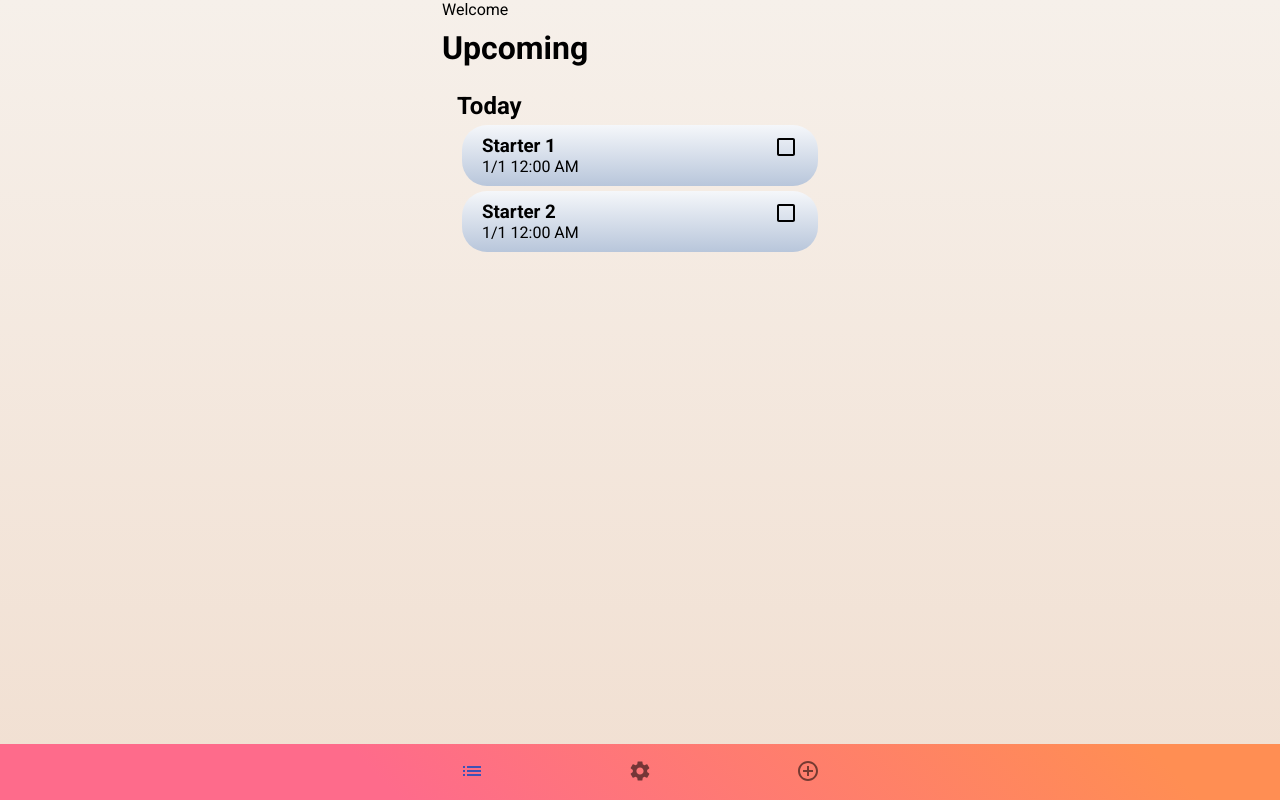
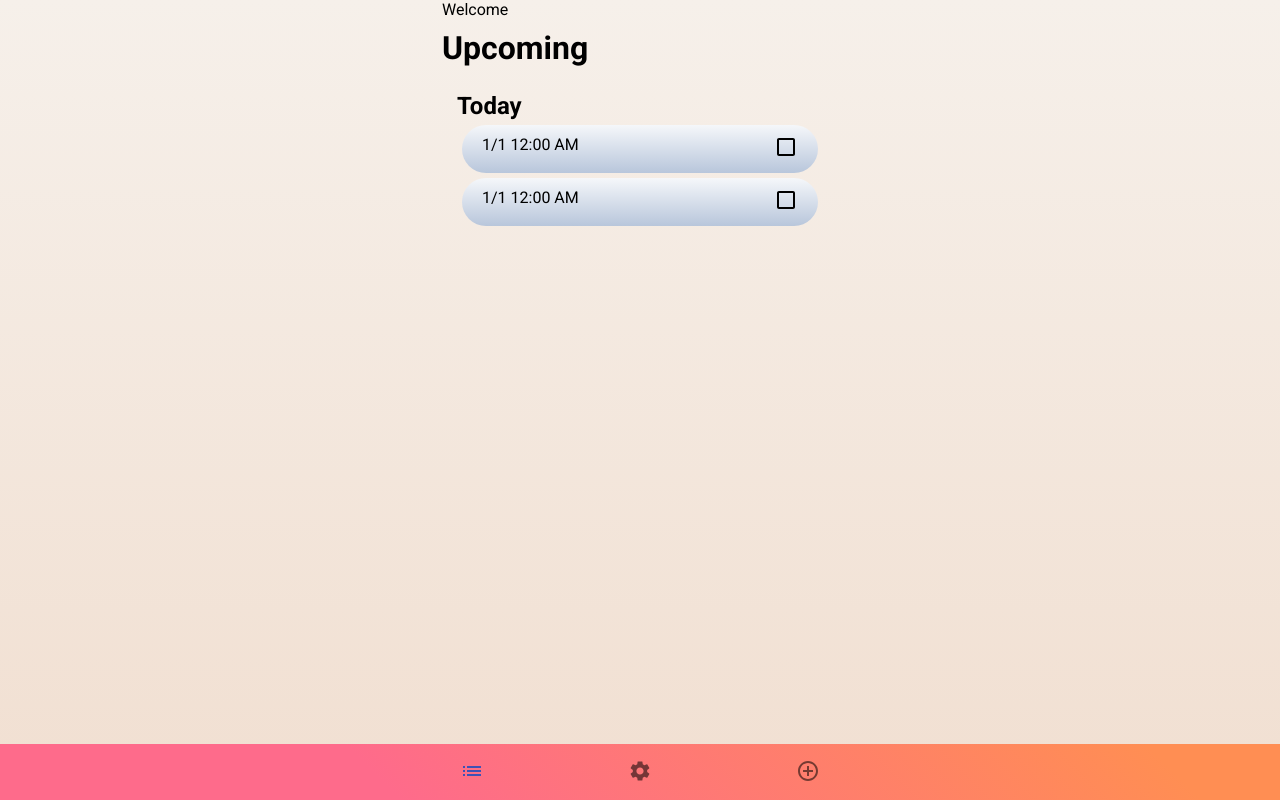
Before and after one commit to indomie858/todolist-react, a React (Create React App) app: page /home in a window 1280 px wide. Built offline with nearby package versions, Linux system fonts and the light colour scheme; no server answers.

Commit message:
we can add tasks now

```diff
--- a/src/components/Pages/Home.js
+++ b/src/components/Pages/Home.js
@@ -48,7 +48,7 @@ const Home = () => {
     [
       {
         id: "FAKE1",
-        text: "Starter 1",
+        text: " ",
         date: "0001-01-01T00:00:00Z",
         parent_id: "mJmia9sdFy6yfb134ygs",
         list: "updated_isolated_list",
@@ -86,7 +86,7 @@ const Home = () => {
         sub_task: false,
         subTasks: [],
         task_owner: "a3a1hWUx5geKB8qeR6fbk5LZZGI2",
-        text: "Starter 2",
+        text: " ",
         willRepeat: false
       }
     ]
@@ -103,6 +103,7 @@ const Home = () => {
       data => data.text().then(
         value => {
           const userData = JSON.parse(value).result;
+          console.log("user:")
           console.log(userData.User)
           setDefaultList(userData.User.default_list)
           setDiscordDefault(userData.User.discord_reminder)
@@ -113,7 +114,8 @@ const Home = () => {
             listNames.push([list.list_name, list.id])
           })
           setUserLists(listNames);
-          let newTasks = []
+          let newTasks = [];
+          if (userData.AllTasks[0]) {
             userData.AllTasks[0].forEach(task => {
               let parentList = null;
               listsFromDb.forEach(list => {
@@ -129,6 +131,7 @@ const Home = () => {
             task.subTasks = [];
             newTasks.push(task);
           });
+          }
           console.log(newTasks)
           setTasks(newTasks);
         }
@@ -233,12 +236,12 @@ const Home = () => {
                         discordSelected: taskObject.discordSelected,
                         emailSelected: taskObject.emailSelected,
                         end_repeat: taskObject.end_repeat,
-                        parent_id: parentId,
+                        parentId: parentId,
                         remind: taskObject.remind,
                         reminder_time: taskObject.date,
                         repeatFrequency: taskObject.repeatFrequency,
                         willRepeat: taskObject.willRepeat,
-                        text: taskObject.text,
+                        task_name: taskObject.text,
 
                     })
 
@@ -281,7 +284,7 @@ const Home = () => {
       {/* <Container maxWidth="xs"> */}
       <p>Welcome {email}</p>
       <div className="mainContainer">
-        {showAddTask && <AddTask userLists={userLists} onAdd={createTask} defaultReminders={{ "discord": true, "email": false }} onCancel={() => setAddTask(false)} />}
+        {showAddTask && <AddTask userLists={userLists} list={defaultList} onAdd={createTask} defaultReminders={{ "discord": true, "email": false }} onCancel={() => setAddTask(false)} />}
         {showChangeTask && <AddTask userLists={userLists} onAdd={updateTask} defaultReminders={{ "discord": true, "email": false }} onCancel={() => setChangeTask(false)}
           id={changingTask.id}
           date={changingTask.date}
```
Also changed, not shown: 1 other file (tests, documents, lock files or other folders). Lines whose indentation alone changed are shown as unchanged.
